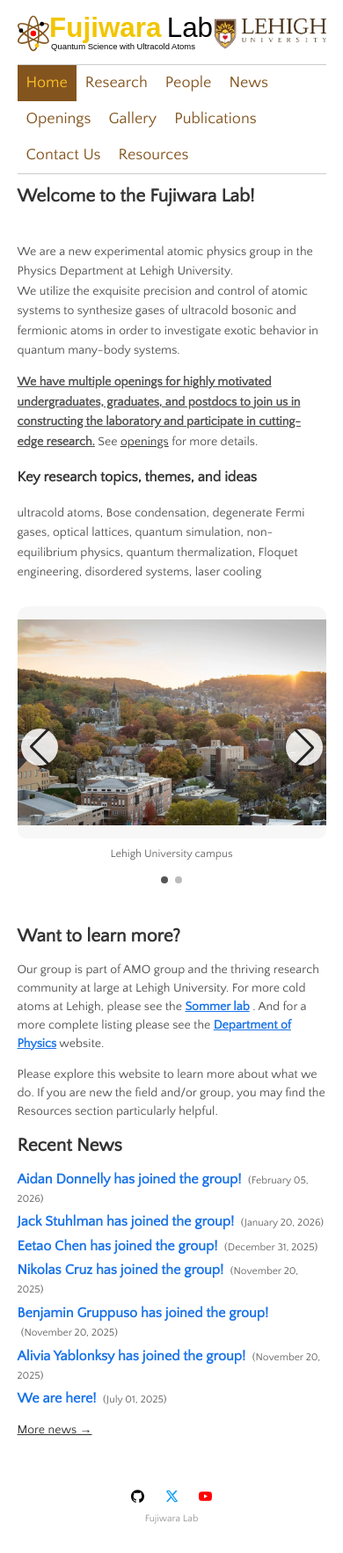
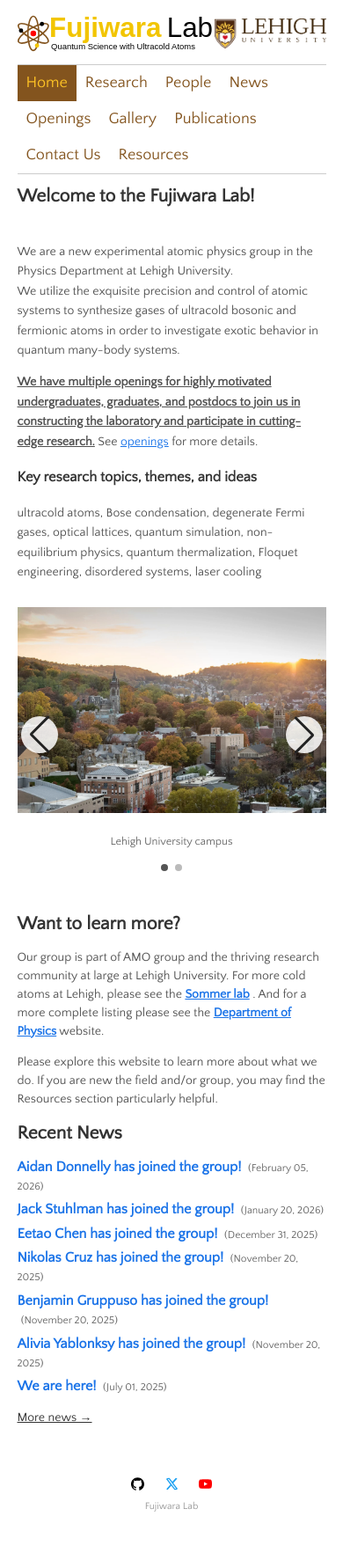
Before and after one commit to fujiwara-quantum-lab/fujiwara-quantum-lab.github.io, a Jekyll site: the page built from index.md, in a window 390 px wide. Shown: the whole page at 88% size. Built offline with Jekyll 4.4.1, drawn with Linux system fonts in a browser that asks for light colours.

Commit message:
link and color

```diff
--- a/_includes/carousel.html
+++ b/_includes/carousel.html
@@ -47,7 +47,6 @@
   aspect-ratio: 4 / 3;
   object-fit: contain;
   border-radius: 10px;
-    background: #f7f7f7;
 }
 
   .swiper-slide figcaption {
@@ -96,7 +95,7 @@
 
   @media (max-width: 768px) {
     .carousel-layout {
-      gap: 1rem;
+      gap: 0rem;
     }
 
     .carousel-wrapper,
--- a/index.md
+++ b/index.md
@@ -11,7 +11,7 @@ permalink: /
 We are a new experimental atomic physics group in the Physics Department at Lehigh University.
 We utilize the exquisite precision and control of atomic systems to synthesize gases of ultracold bosonic and fermionic atoms in order to investigate exotic behavior in quantum many-body systems.
 
-<ins>**We have multiple openings for highly motivated undergraduates, graduates, and postdocs to join us in constructing the laboratory and participate in cutting-edge research.**</ins> See [openings](/openings/) for more details.
+<ins>**We have multiple openings for highly motivated undergraduates, graduates, and postdocs to join us in constructing the laboratory and participate in cutting-edge research.**</ins> See [openings](/openings/){: .link-blue} for more details.
 
 ### Key research topics, themes, and ideas
 ultracold atoms, Bose condensation, degenerate Fermi gases, optical lattices, quantum simulation, non-equilibrium physics, quantum thermalization, Floquet engineering, disordered systems, laser cooling
```
Lines whose indentation alone changed are shown as unchanged.
